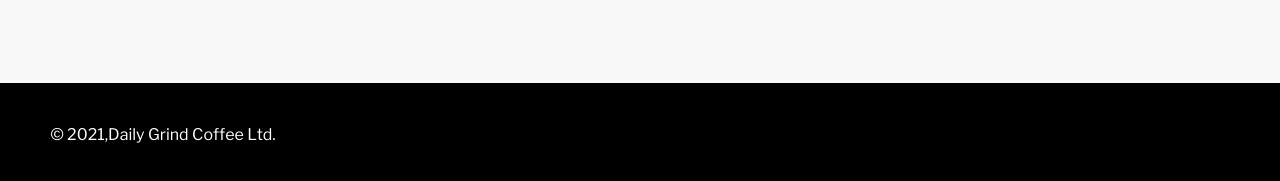
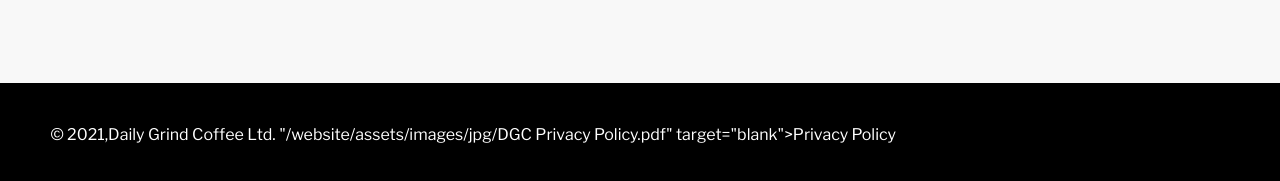
Before and after one commit to dailygrindcoffee/website, a plain HTML site: page index.html in a window 1280 px wide. Shown: the part 7238-7419 px from the top of the page. Drawn offline with nearby package versions, Linux system fonts and the light colour scheme; a script that the page names is missing; a web font is replaced by a local one.

Commit message:
Update index.html

```diff
--- a/index.html
+++ b/index.html
@@ -864,7 +864,7 @@
 <div class="row">
 <div class="cute-12-tablet">&copy; <script>
                             new Date().getFullYear() > document.write(new Date().getFullYear());
-                       </script>,Daily Grind Coffee Ltd. &nbsp;&nbsp;&nbsp;&nbsp;<a href="color:white;"website/assets/images/jpg/DGC Privacy Policy.pdf" target="blank">Privacy Policy</a> </p> </div>
+                       </script>,Daily Grind Coffee Ltd. <link href="/assets/images/favicon/apple-touch-icon.png" rel="apple-touch-icon" sizes="180x180" />"/website/assets/images/jpg/DGC Privacy Policy.pdf" target="blank">Privacy Policy</a> </p> </div>
 </div>
 </div>
 </footer>
```
